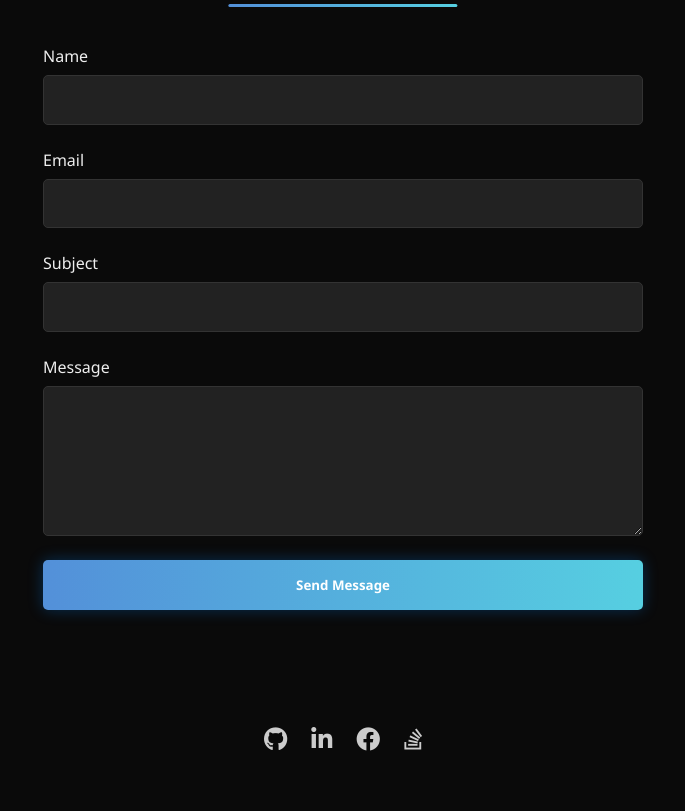
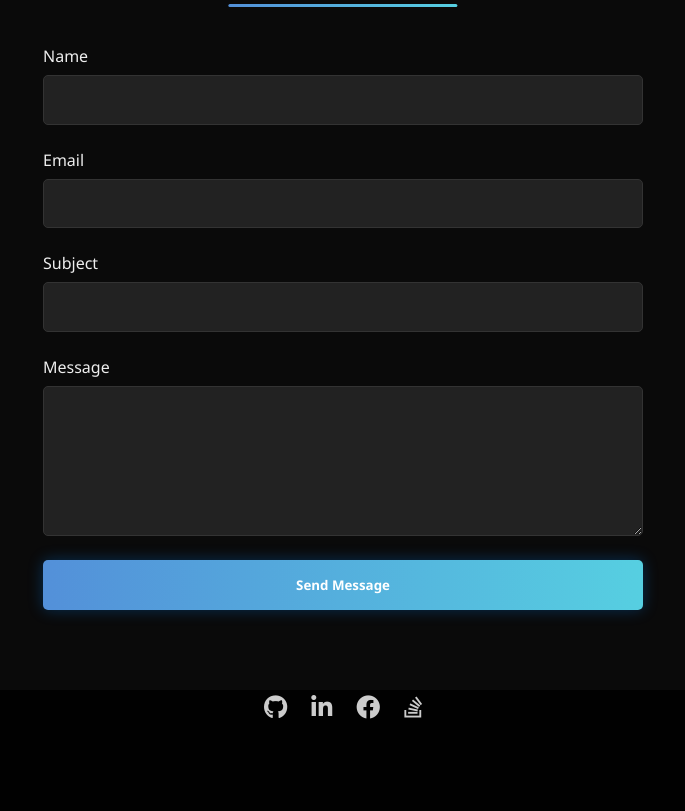
Before and after one commit to nhan2807/Nhan.github.io, a plain HTML site: page index.html in a window 1280 px wide. Shown: the part 2306-3117 px from the top of the page, without its empty margins (297-982 px from the left). After the commit the page ends 3053 px from the top, so only its background shows below. Drawn offline with Linux system fonts and the light colour scheme.

Commit message:
Update index.html 3

```diff
--- a/index.html
+++ b/index.html
@@ -185,8 +185,7 @@
         </form>
 
     </section>
-    <!-- Footer -->
-    <footer>
+    <!-- Social links -->
         <div class="social-links">
             <a href="https://github.com/nhan2807" class="social-link"><i class="fab fa-github"></i></a>
             <a href="https://www.linkedin.com/in/nh%C3%A2n-l%C3%AA-thanh-a2a549355/" class="social-link"><i class="fab fa-linkedin-in"></i></a>
@@ -195,8 +194,6 @@
 
         </div>
 
-    </footer>
-
  <!-- link to JavaScript file -->
     <script src="main.js"></script>
 </body>
```
